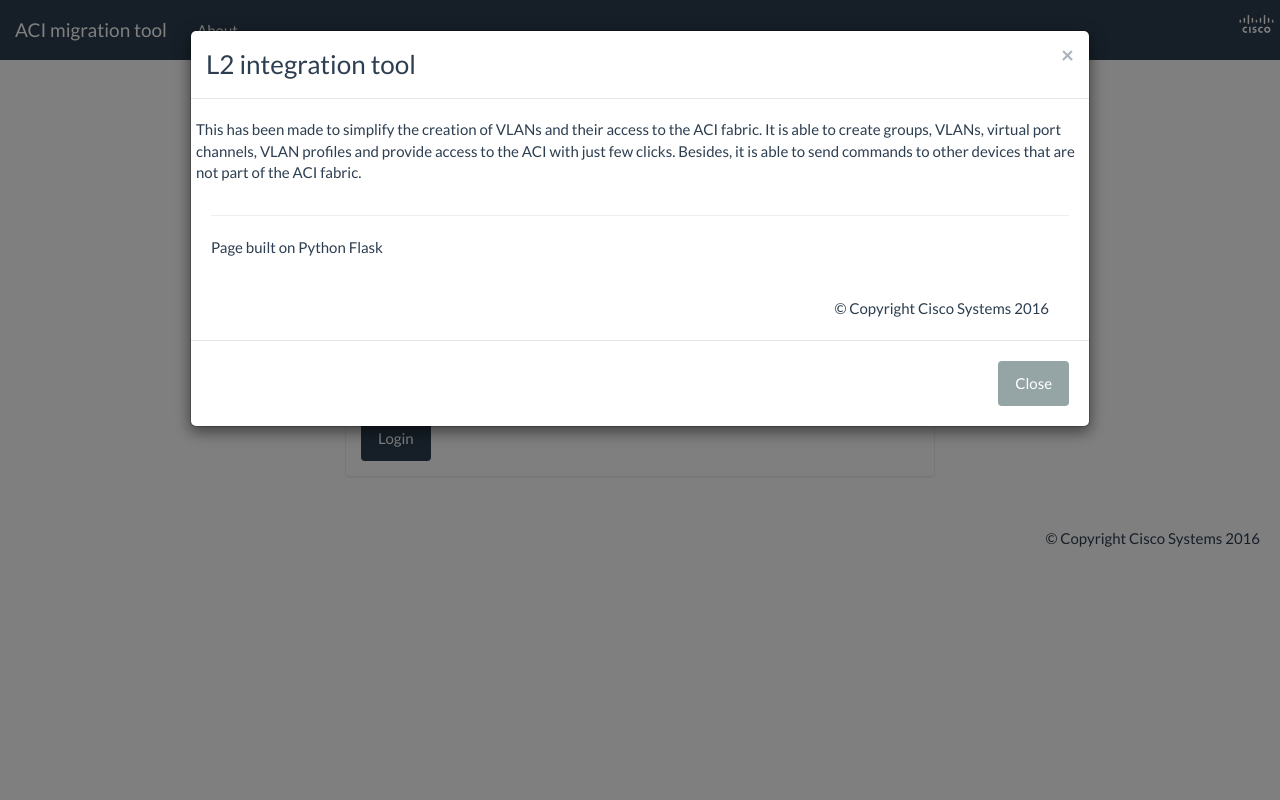
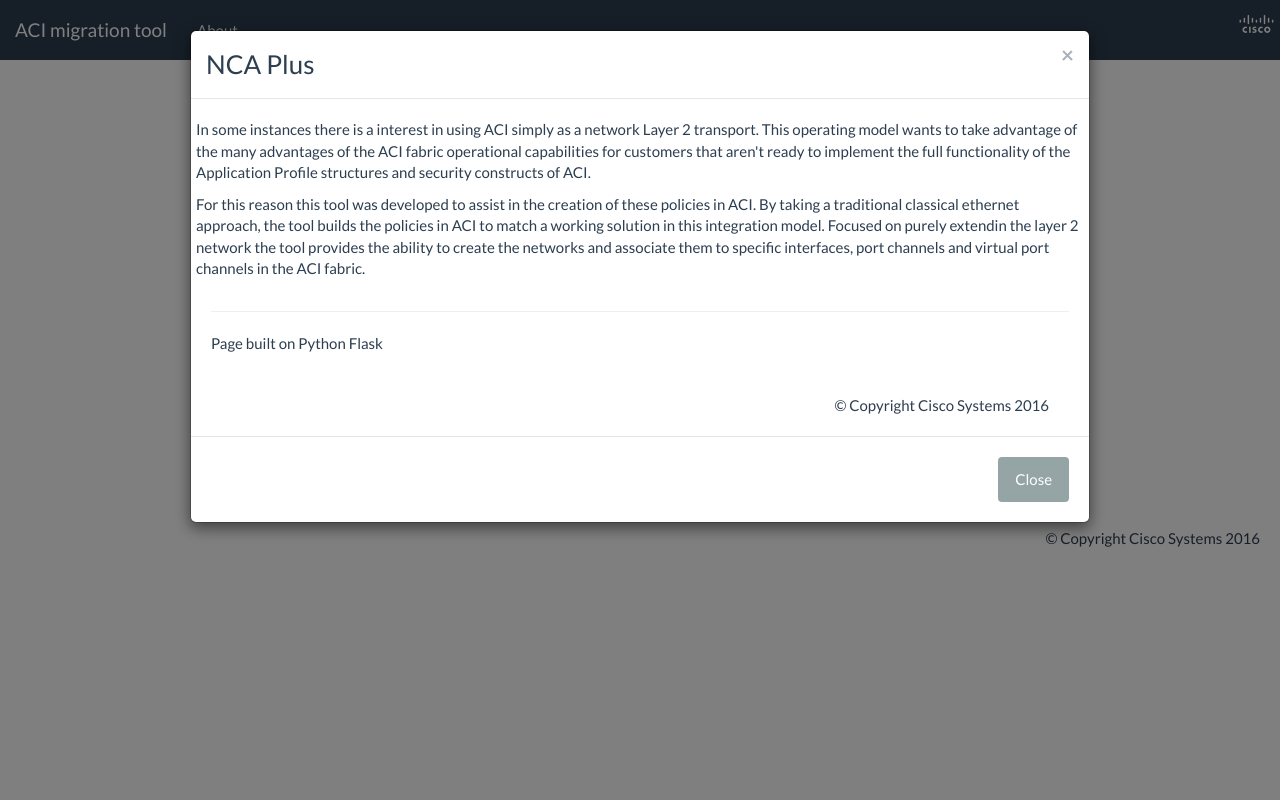
Before and after one commit to datacenter/NCAplus, a Python web app: template app/templates/login.html in a window 1280 px wide, after a click on "About". Run offline with Jinja, Linux system fonts and the light colour scheme; the template is opened without the code that fills it: most values are stand-ins (such as "Sample title", 1, 10 or a date in 2020); some libraries are stand-ins or nearby versions.

Commit message:
Adding more detail to landing page for the tool and fixing tool naming.

```diff
--- a/app/templates/base.html
+++ b/app/templates/base.html
@@ -34,14 +34,23 @@
             <div class="modal-header">
                 <button type="button" class="close" data-dismiss="modal" aria-label="Close"><span
                         aria-hidden="true">&times;</span></button>
-                <h3 class="modal-title" id="myModalLabel">L2 integration tool</h3>
+                <h3 class="modal-title" id="myModalLabel">NCA Plus</h3>
             </div>
             <div class="modal-body">
                 <div class="row">
-                    <p>This has been made to simplify the creation of VLANs and their access to the ACI fabric.
-                        It is able to create groups, VLANs, virtual port channels, VLAN profiles and provide
-                    access to the ACI with just few clicks. Besides, it is able to send commands to other devices
-                    that are not part of the ACI fabric.</p>
+                    <p>
+                        In some instances there is a interest in using ACI simply as a network Layer 2 transport. This operating
+                        model wants to take advantage of the many advantages of the ACI fabric operational capabilities for
+                        customers that aren't ready to implement the full functionality of the Application Profile structures
+                        and security constructs of ACI.
+                    </p>
+                    <p>
+                        For this reason this tool was developed to assist in the creation of these policies in ACI. By taking a
+                        traditional classical ethernet approach, the tool builds the policies in ACI to match a working solution
+                        in this integration model. Focused on purely extendin the layer 2 network the tool provides the ability to
+                        create the networks and associate them to specific interfaces, port channels and virtual port channels in the
+                        ACI fabric.
+                    </p>
                 </div>
                 <hr>
                 <div class="row">
--- a/app/templates/main.html
+++ b/app/templates/main.html
@@ -18,7 +18,7 @@
                     <span class="icon-bar"></span>
                     <span class="icon-bar"></span>
                 </button>
-                <a class="navbar-brand" href="/">L2 Integration tool</a>
+                <a class="navbar-brand" href="/">NCA Plus</a>
             </div>
             <div id="navbar" class="navbar-collapse collapse" aria-expanded="false" style="height: 1px;">
                 <ul class="nav navbar-nav">
```
Also changed, not shown: app/templates/index.html (+21 -6 lines), app/static/images/L2-migration.png (added).
